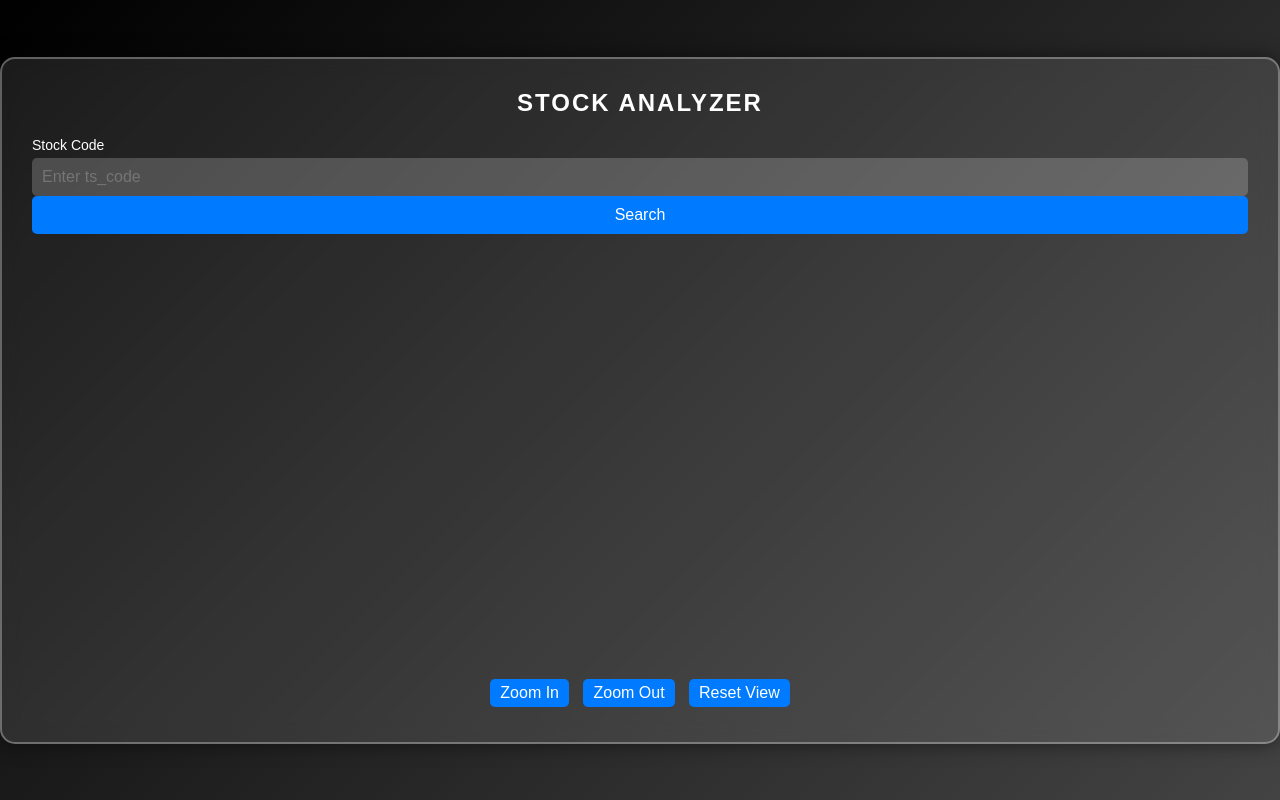
After one commit to StarChen-Cycler/stock_monitor, a Flask app: page /stock in a window 1280 px wide. The commit adds this page. Run offline with Flask 2, Linux system fonts and the light colour scheme; the visitor is signed in with stand-in values (Sample User, id 1); data comes from the database, SQL or seed files in the repository.

Commit message:
Built data extraction backend and frontend features using echarts

```diff
--- a/flask_app/app.py
+++ b/flask_app/app.py
@@ -6,6 +6,9 @@ from auth import authenticate_user, register_user
 from flask_migrate import Migrate
 from models import db, User, init_db
 from config import Config
+from flask import jsonify
+from data_loader.data_loader import load_parquet
+from data_loader.data_processor import process_stock_data
 
 # ================== 配置区域 ==================
 # Define the base path of the app
@@ -28,6 +31,10 @@ db.init_app(app)
 
 # Initialize Flask-Migrate
 migrate = Migrate(app, db)
+
+# Load Parquet file at app startup
+parquet_file_path = os.path.abspath(os.path.join(os.path.dirname(__file__), '..', 'data', 'merged_data.parquet'))
+df = load_parquet(parquet_file_path)
 
 # Initialize LoginManager
 login_manager = LoginManager()
@@ -100,5 +107,25 @@ def logout():
 def dashboard():
     return render_template('dashboard.html', username=current_user.username)
 
+# Add a new route for the stock page
+@app.route('/stock')
+@login_required
+def stock():
+    return render_template('stock.html', username=current_user.username)
+
+@app.route('/stock_data')
+@login_required
+def stock_data():
+    ts_code = request.args.get('ts_code')
+    if not ts_code:
+        return jsonify({'error': 'Missing ts_code parameter'}), 400
+
+    stock_data = df[df['ts_code'] == ts_code]
+    if stock_data.empty:
+        return jsonify({'error': 'No data found for this ts_code'}), 404
+
+    chart_data = process_stock_data(stock_data)
+    return jsonify(chart_data)
+
 if __name__ == '__main__':
     app.run(debug=True)
--- a/flask_app/static/css/global.css
+++ b/flask_app/static/css/global.css
@@ -23,7 +23,8 @@ body {
     box-shadow: 0 0 20px rgba(0, 0, 0, 0.5);
     padding: 30px;
     width: 100%;
-    max-width: 600px;
+    max-width: none;
+    min-width: 300px;
     text-align: center;
     border: 2px solid rgba(255, 255, 255, 0.3);
     backdrop-filter: blur(10px);
@@ -104,3 +105,20 @@ h1, h2 {
     font-size: 14px;
     color: red;
 }
+
+.interaction-panel {
+    margin-top: 20px;
+    text-align: center;
+}
+
+.btn-sm {
+    width: auto;
+    padding: 5px 10px;
+    margin: 5px;
+}
+
+.chart-container {
+    /* width: 100%; */
+    height: 400px;
+    margin-top: 20px;
+}
--- /dev/null
+++ b/flask_app/static/js/chart_utils.js
@@ -0,0 +1,170 @@
+let chart = null;
+
+function searchStock() {
+    var tsCode = $('#stockInput').val();
+    if (!tsCode) {
+        alert('Please enter a ts_code');
+        return;
+    }
+
+    if (chart) {
+        chart.dispose();
+    }
+
+    $.ajax({
+        url: '/stock_data',
+        method: 'GET',
+        data: { ts_code: tsCode },
+        dataType: 'json',
+        success: function(data) {
+            if (data.error) {
+                alert(data.error);
+                return;
+            }
+
+            buildChart(data);
+        },
+        error: function(xhr, status, error) {
+            alert('Error retrieving stock data');
+        }
+    });
+}
+
+function buildChart(data) {
+    chart = echarts.init(document.getElementById('stockChart'));
+
+    const options = {
+        title: {
+            text: 'Stock Candlestick Chart'
+        },
+        tooltip: {
+            trigger: 'axis',
+            axisPointer: {
+                type: 'cross',
+                snap: true,
+                crossStyle: {
+                    color: '#ffffff'
+                }
+            },
+            formatter: function (params) {
+                if (!params || params.length === 0) return '';
+                return params[0].name + '<br>' +
+                    params.map(function (param) {
+                        return param.seriesName + ': ' + Math.round(param.value * 100) / 100;
+                    }).join('<br>');
+            }
+        },
+        legend: {
+            data: ['Candlestick', 'MA5', 'MA10', 'MA20']
+        },
+        grid: {
+            left: '8%',
+            right: '8%',
+            bottom: '10%'
+        },
+        xAxis: [{
+            type: 'category',
+            data: data.x_data,
+            scale: true,
+            boundaryGap: false,
+            axisLine: { onZero: false }
+        }],
+        yAxis: [{
+            scale: true,
+            splitArea: { show: true }
+        }],
+        dataZoom: [{
+            type: 'slider',
+            show: true,
+            xAxisIndex: [0],
+            filterMode: 'filter',
+            height: 20,
+            bottom: '10%',
+            handleIcon: 'M10.7,11.9v-1.3H9.3v1.3c-4.9,0.3-8.8,4.4-8.8,9.4c0,5,3.9,9.1,8.8,9.4v1.3h1.3v-1.3c4.9-0.3,8.8-4.4,8.8-9.4C19.5,16.3,15.6,12.2,10.7,11.9zM13.8,24.4H6.2V23h7.6V24.4zM13.8,19.6H6.2v-1.4h7.6V19.6z',
+            handleSize: '120%',
+            handleStyle: { color: '#d3dee5' },
+            backgroundStyle: { color: '#f8fcff' },
+            dataBackground: { lineStyle: { color: '#5793f3' }, areaStyle: { color: '#e3f6ff' } }
+        }, {
+            type: 'inside',
+            xAxisIndex: [0]
+        }],
+        series: [{
+            name: 'Candlestick',
+            type: 'candlestick',
+            data: data.candle_data,
+            itemStyle: {
+                color: '#ec0000',
+                color0: '#00da3c',
+                borderColor: '#ec0000',
+                borderColor0: '#00da3c'
+            }
+        }]
+    };
+
+    // Calculate MA Lines
+    const maSeries = [{
+        name: 'MA5',
+        type: 'line',
+        data: data.ma5,
+        smooth: true,
+        lineStyle: { width: 1 },
+        itemStyle: { color: '#ff4500' }
+    }, {
+        name: 'MA10',
+        type: 'line',
+        data: data.ma10,
+        smooth: true,
+        lineStyle: { width: 1 },
+        itemStyle: { color: '#06a7a0' }
+    }, {
+        name: 'MA20',
+        type: 'line',
+        data: data.ma20,
+        smooth: true,
+        lineStyle: { width: 1 },
+        itemStyle: { color: '#3c763d' }
+    }];
+
+    // Add MA lines to series
+    options.series.push(...maSeries);
+
+    // Add MarkPoints
+    options.series[0].markPoint = {
+        label: {
+            formatter: (param) => Math.round(param.value) || 0,
+            color: '#000000'
+        },
+        data: [{
+            name: '最高',
+            type: 'max',
+            valueDim: 'highest'
+        },{
+            name: '最低',
+            type: 'min',
+            valueDim: 'lowest'
+        }]
+    };
+
+    chart.setOption(options);
+}
+
+function zoomIn() {
+    chart.dispatchAction({
+        type: 'dataZoom',
+        start: 30,
+        end: 70
+    });
+}
+
+function zoomOut() {
+    chart.dispatchAction({
+        type: 'dataZoom',
+        start: 0,
+        end: 100
+    });
+}
+
+function resetChart() {
+    chart.dispatchAction({ type: 'restore' });
+}
--- /dev/null
+++ b/flask_app/templates/stock.html
@@ -0,0 +1,28 @@
+<!DOCTYPE html>
+<html lang="en">
+<head>
+    <meta charset="UTF-8">
+    <title>Stock Analytics</title>
+    <link rel="stylesheet" href="{{ url_for('static', filename='css/global.css') }}">
+    <link rel="stylesheet" href="{{ url_for('static', filename='css/index.css') }}">
+    <script src="https://cdn.jsdelivr.net/npm/echarts@5.4.1/dist/echarts.min.js"></script>
+    <script src="https://code.jquery.com/jquery-3.6.0.min.js"></script>
+    <script src="{{ url_for('static', filename='js/chart_utils.js') }}"></script>
+</head>
+<body>
+    <div class="container">
+        <h2>Stock Analyzer</h2>
+        <div class="input-group">
+            <label for="stockInput">Stock Code</label>
+            <input type="text" id="stockInput" name="stockInput" placeholder="Enter ts_code" class="form-control">
+            <button onclick="searchStock()" class="btn">Search</button>
+        </div>
+        <div id="stockChart" class="chart-container"></div>
+        <div class="interaction-panel">
+            <button onclick="zoomIn()" class="btn btn-sm">Zoom In</button>
+            <button onclick="zoomOut()" class="btn btn-sm">Zoom Out</button>
+            <button onclick="resetChart()" class="btn btn-sm">Reset View</button>
+        </div>
+    </div>
+</body>
+</html>
```
Also changed, not shown: 1_file_watcher.py (+7 -3 lines), app_files.json (+7 -1 lines), files_content.json (+10 -4 lines), flask_app/data_loader/data_loader.py (added, +16 -0 lines), flask_app/data_loader/data_processor.py (added, +43 -0 lines), flask_app/static/css/dashboard.css (added, +24 -0 lines), flask_app/templates/dashboard.html (+7 -5 lines), README.md, flask_app/data_loader/__init__.py (added).
